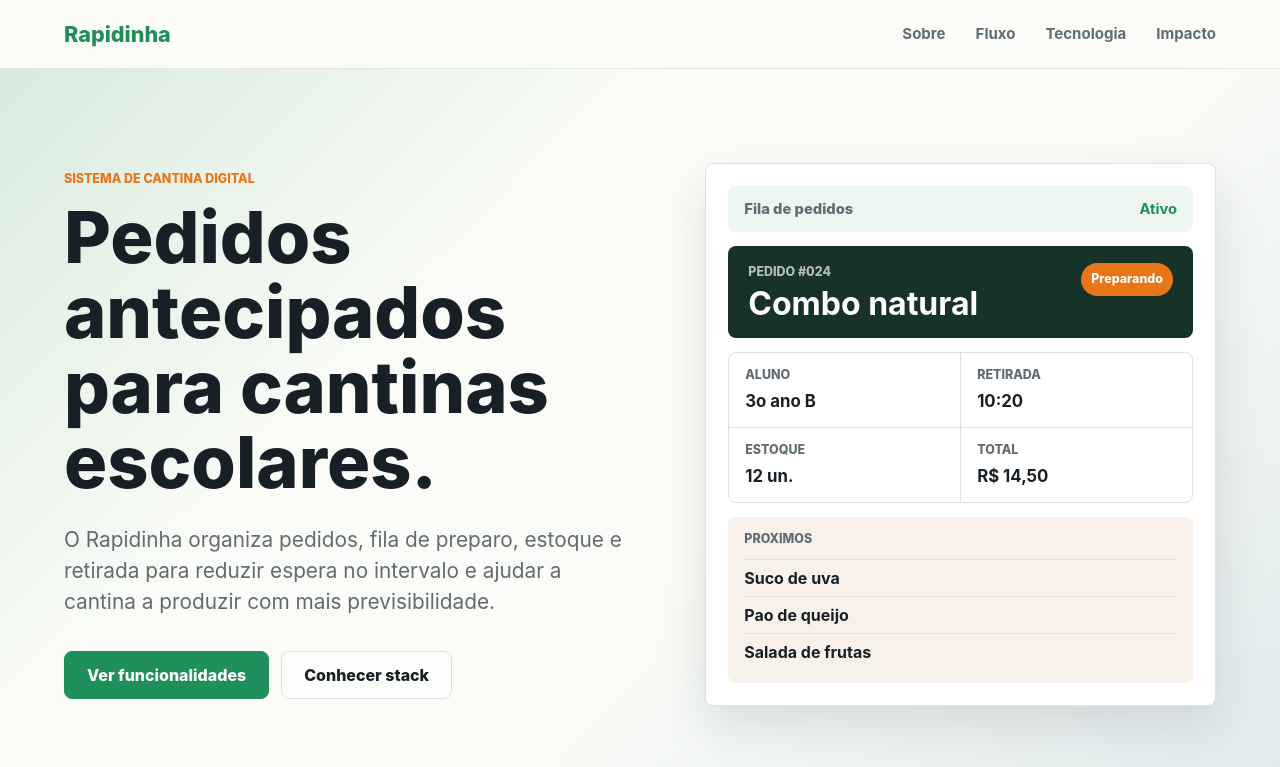
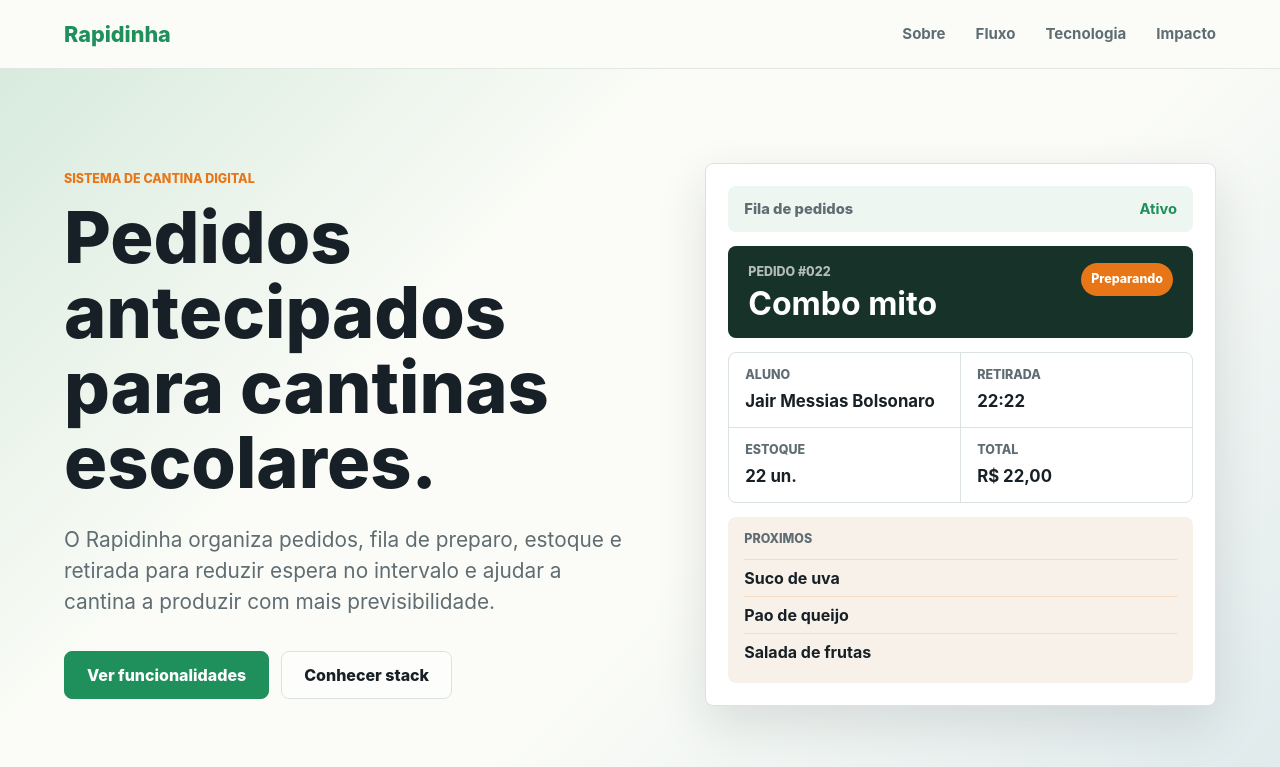
Before and after one commit to joaonavari/rapidinha-home, a React (Create React App) app: page / in a window 1280 px wide. Shown: the top 767 px of the page. Built offline with nearby package versions, Linux system fonts and the light colour scheme.

Commit message:
Update preview order details

```diff
--- a/src/App.js
+++ b/src/App.js
@@ -96,27 +96,27 @@
             </div>
             <div className="order-card is-current">
               <div>
-                <span className="muted-label">Pedido #024</span>
-                <h2>Combo natural</h2>
+                <span className="muted-label">Pedido #022</span>
+                <h2>Combo mito</h2>
               </div>
               <span className="status-badge">Preparando</span>
             </div>
             <div className="preview-grid">
               <div>
                 <span className="muted-label">Aluno</span>
-                <strong>3o ano B</strong>
+                <strong>Jair Messias Bolsonaro</strong>
               </div>
               <div>
                 <span className="muted-label">Retirada</span>
-                <strong>10:20</strong>
+                <strong>22:22</strong>
               </div>
               <div>
                 <span className="muted-label">Estoque</span>
-                <strong>12 un.</strong>
+                <strong>22 un.</strong>
               </div>
               <div>
                 <span className="muted-label">Total</span>
-                <strong>R$ 14,50</strong>
+                <strong>R$ 22,00 </strong>
               </div>
             </div>
             <div className="queue-list" aria-label="Proximos pedidos">
```
